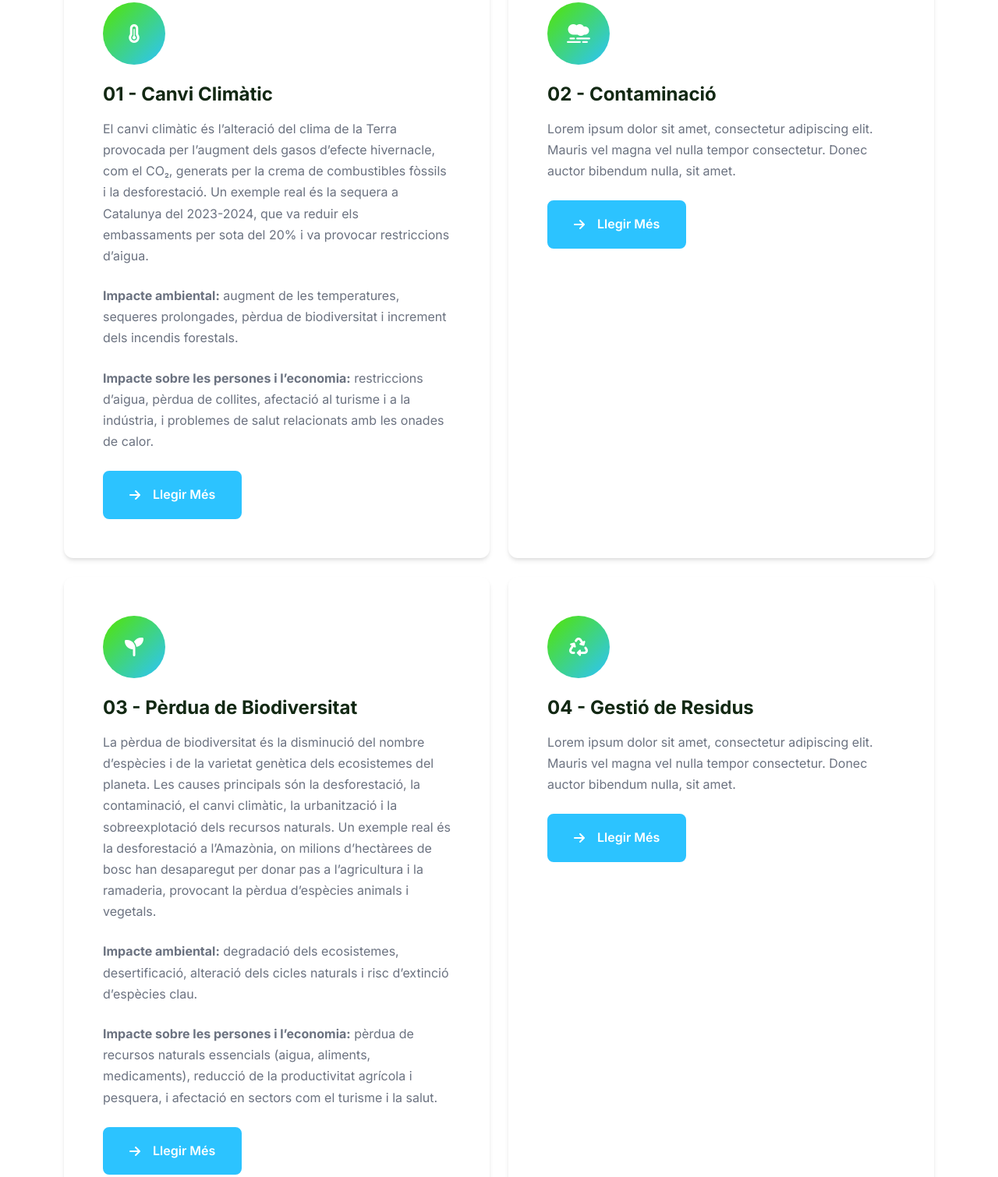
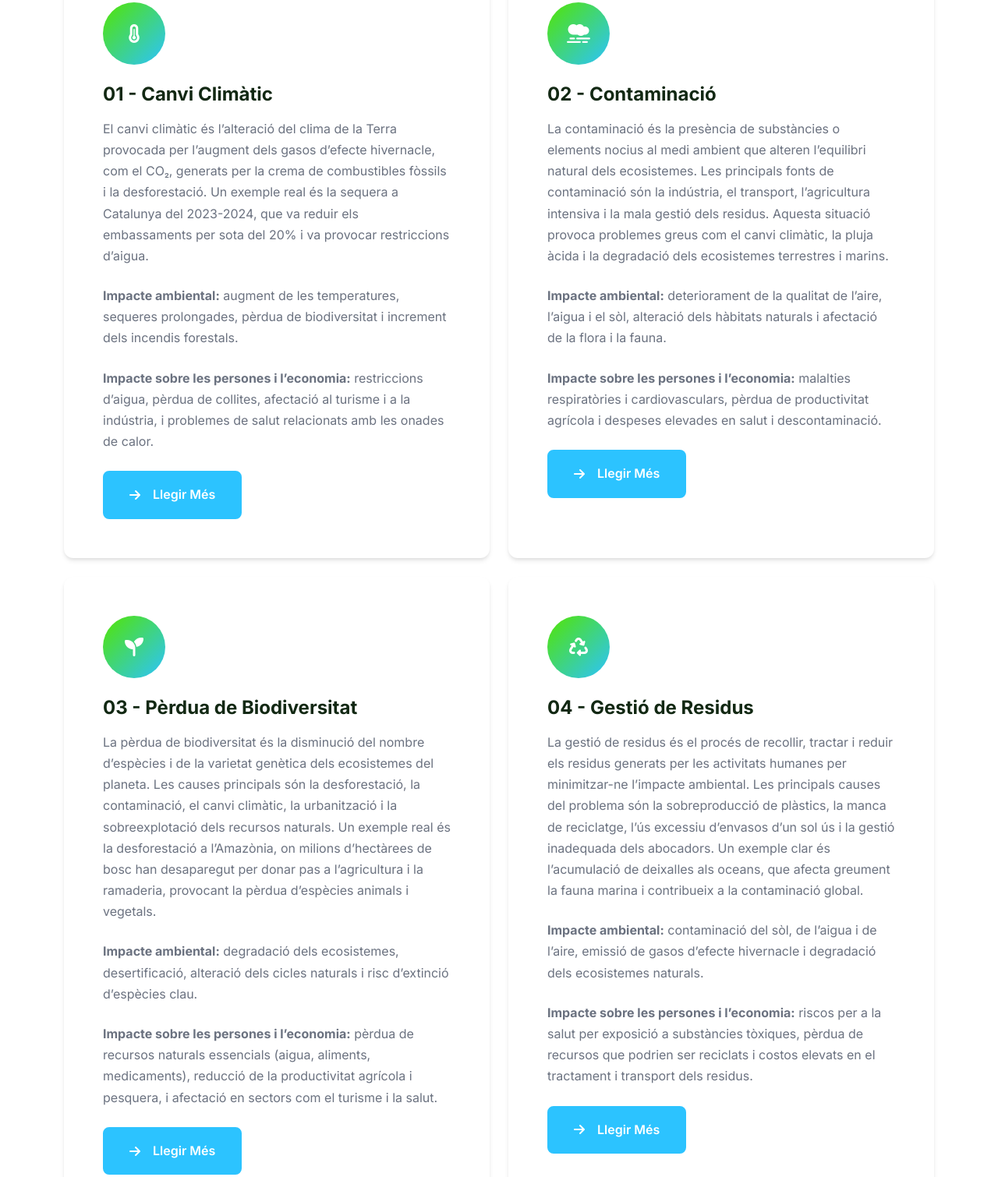
Before and after one commit to Calvoloncio/Web---Ambiental, a plain HTML site: page index.html in a window 1280 px wide. Shown: the part 1342-2852 px from the top of the page at 78% size. Drawn offline with nearby package versions, Linux system fonts and the light colour scheme; a script that the page names is missing.

Commit message:
Principals Reptes Ambientals acabado

```diff
--- a/index.html
+++ b/index.html
@@ -130,7 +130,9 @@
               <i class="fas fa-smog"></i>
             </div>
             <h3>02 - Contaminació</h3>
-            <p>Lorem ipsum dolor sit amet, consectetur adipiscing elit. Mauris vel magna vel nulla tempor consectetur. Donec auctor bibendum nulla, sit amet.</p>
+                <p>La contaminació és la presència de substàncies o elements nocius al medi ambient que alteren l’equilibri natural dels ecosistemes. Les principals fonts de contaminació són la indústria, el transport, l’agricultura intensiva i la mala gestió dels residus. Aquesta situació provoca problemes greus com el canvi climàtic, la pluja àcida i la degradació dels ecosistemes terrestres i marins.</p>
+                <p><b>Impacte ambiental:</b> deteriorament de la qualitat de l’aire, l’aigua i el sòl, alteració dels hàbitats naturals i afectació de la flora i la fauna.</p>
+                <p><b>Impacte sobre les persones i l’economia:</b> malalties respiratòries i cardiovasculars, pèrdua de productivitat agrícola i despeses elevades en salut i descontaminació.</p>
             <a href="#" class="btn-custom btn-accent-custom">
               <i class="fas fa-arrow-right me-2"></i>
               Llegir Més
@@ -160,7 +162,11 @@
               <i class="fas fa-recycle"></i>
             </div>
             <h3>04 - Gestió de Residus</h3>
-            <p>Lorem ipsum dolor sit amet, consectetur adipiscing elit. Mauris vel magna vel nulla tempor consectetur. Donec auctor bibendum nulla, sit amet.</p>
+            <p>La gestió de residus és el procés de recollir, tractar i reduir els residus generats per les activitats humanes per minimitzar-ne l’impacte ambiental. Les principals causes del problema són la sobreproducció de plàstics, la manca de reciclatge, l’ús excessiu d’envasos d’un sol ús i la gestió inadequada dels abocadors. Un exemple clar és l’acumulació de deixalles als oceans, que afecta greument la fauna marina i contribueix a la contaminació global.</p>
+            <p><b>Impacte ambiental:</b> contaminació del sòl, de l’aigua i de l’aire, emissió de gasos d’efecte hivernacle i degradació dels ecosistemes naturals.</p>
+            <p><b>Impacte sobre les persones i l’economia:</b> riscos per a la salut per exposició a substàncies tòxiques, pèrdua de recursos que podrien ser reciclats i costos elevats en el tractament i transport dels residus.</p>
+
+
             <a href="#" class="btn-custom btn-accent-custom">
               <i class="fas fa-arrow-right me-2"></i>
               Llegir Més
```
